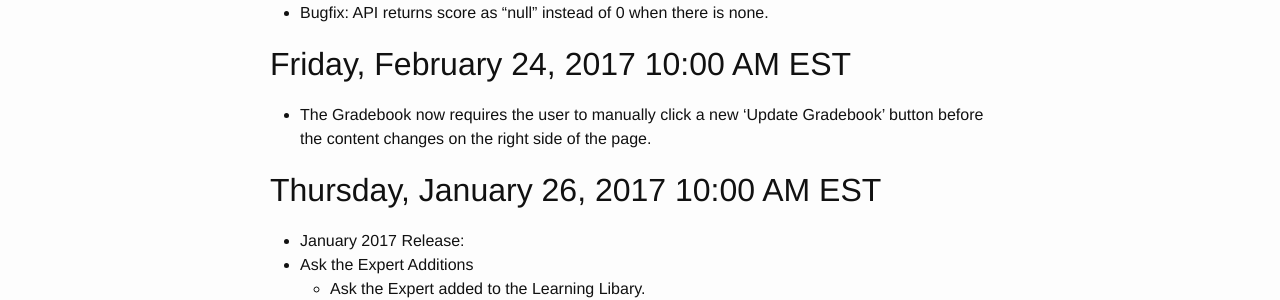
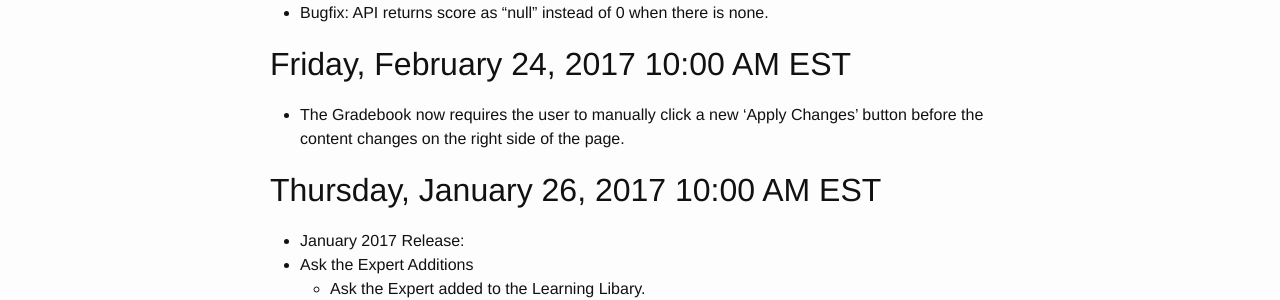
Before and after one commit to isabella232/lessonly.github.io, a Jekyll site: the page built from release-notes.md, in a window 1280 px wide and 900 px high. Shown: the part 396-696 px from the top of the window. Built offline with Jekyll 4.4.1, drawn with Linux system fonts in a browser that asks for light colours.

Commit message:
Update release-notes.md

```diff
--- a/release-notes.md
+++ b/release-notes.md
@@ -14,7 +14,7 @@ Look here for recent updates to the Lessonly platform.
 - Bugfix: API returns score as "null" instead of 0 when there is none.
 
 ## Friday, February 24, 2017 10:00 AM EST
-- The Gradebook now requires the user to manually click a new 'Update Gradebook' button before the content changes on the right side of the page.
+- The Gradebook now requires the user to manually click a new 'Apply Changes' button before the content changes on the right side of the page.
 
 ## Thursday, January 26, 2017 10:00 AM EST
  - January 2017 Release:
```
